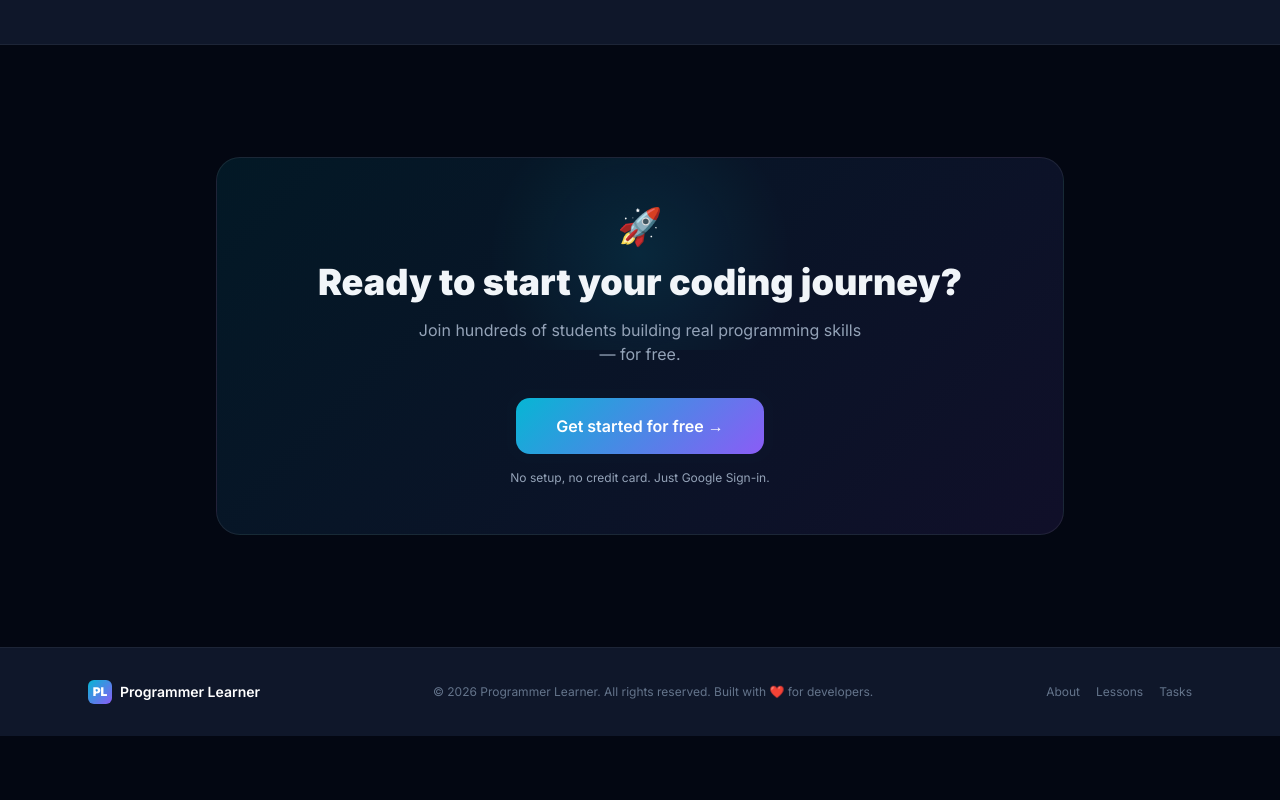
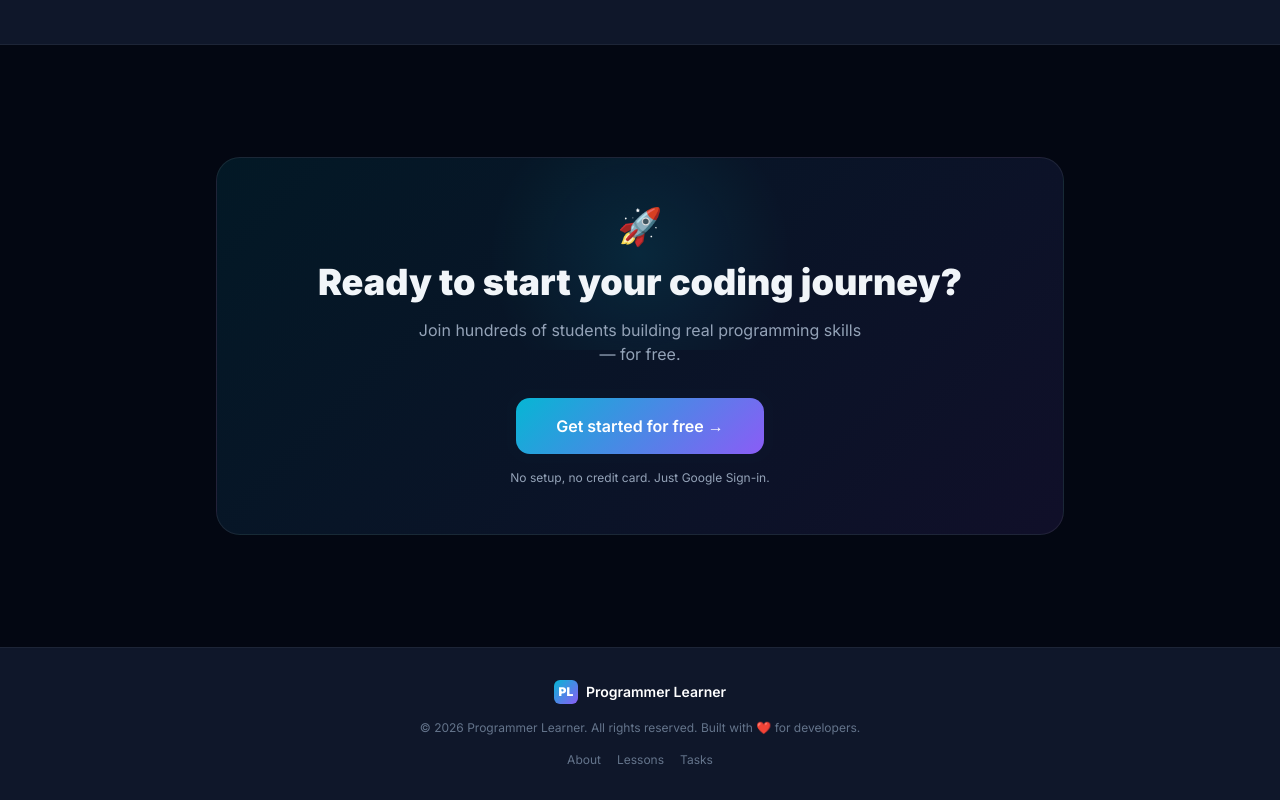
Before and after one commit to PravinkumarM003/Program-Learner, a React (Vite) app in the folder frontend/: page / in a window 1280 px wide. Shown: the part 2547-3347 px from the top of the page. Before the commit the page ends 3283 px from the top, so only its background shows below. Built offline with nearby package versions, Linux system fonts and the light colour scheme; no server answers.

Commit message:
photo upd2

```diff
--- a/frontend/src/components/Footer.jsx
+++ b/frontend/src/components/Footer.jsx
@@ -3,8 +3,8 @@ import { Link } from 'react-router-dom'
 export default function Footer() {
   return (
     <footer style={{ borderTop: '1px solid var(--border-subtle)', background: 'var(--bg-surface)' }}>
-      <div className="max-w-6xl mx-auto px-6 py-8 flex flex-col sm:flex-row items-center justify-between gap-4">
-        <div className="flex items-center gap-2">
+      <div className="max-w-6xl mx-auto px-6 py-8 flex flex-col items-center justify-center text-center gap-4">
+        <div className="flex items-center gap-2 justify-center">
           <span className="flex h-6 w-6 items-center justify-center rounded-md text-white font-black text-xs"
             style={{ background: 'linear-gradient(135deg, #06b6d4, #8b5cf6)' }}>PL</span>
           <span className="text-sm font-semibold text-white">Programmer Learner</span>
@@ -12,7 +12,7 @@ export default function Footer() {
         <p className="text-xs text-slate-500">
           © {new Date().getFullYear()} Programmer Learner. All rights reserved. Built with ❤️ for developers.
         </p>
-        <div className="flex gap-4 text-xs text-slate-500">
+        <div className="flex gap-4 text-xs text-slate-500 justify-center">
           <Link to="/about" className="hover:text-white transition-colors">About</Link>
           <Link to="/courses" className="hover:text-white transition-colors">Lessons</Link>
           <Link to="/tasks" className="hover:text-white transition-colors">Tasks</Link>
--- a/frontend/src/pages/Dashboard.jsx
+++ b/frontend/src/pages/Dashboard.jsx
@@ -291,7 +291,10 @@ export default function Dashboard() {
                 <Link to="/courses" className="text-[11px] text-cyan-400 hover:text-cyan-300 font-semibold">All courses →</Link>
               </div>
               <div className="space-y-3">
-                {courses.slice(0, 4).map(course => {
+                {courses
+                  .filter(c => (c.title || '').trim().toLowerCase() !== 'main course' && (c.title || '').trim().toLowerCase() !== 'main courses')
+                  .slice(0, 4)
+                  .map(course => {
                   const totalLessons = course.lessons?.length ?? 0
                   const completedCount = (course.lessons || []).filter(l => progress.some(p => p.lessonId === l.id && p.completed)).length
                   const pct = totalLessons > 0 ? Math.round((completedCount / totalLessons) * 100) : 0
```
